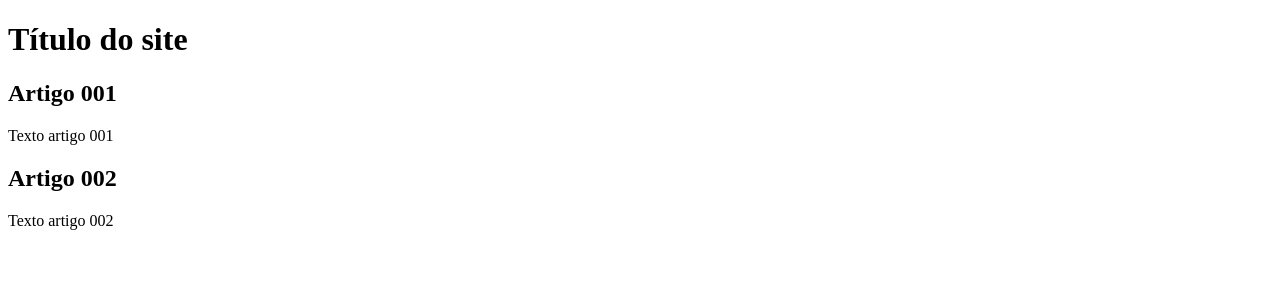
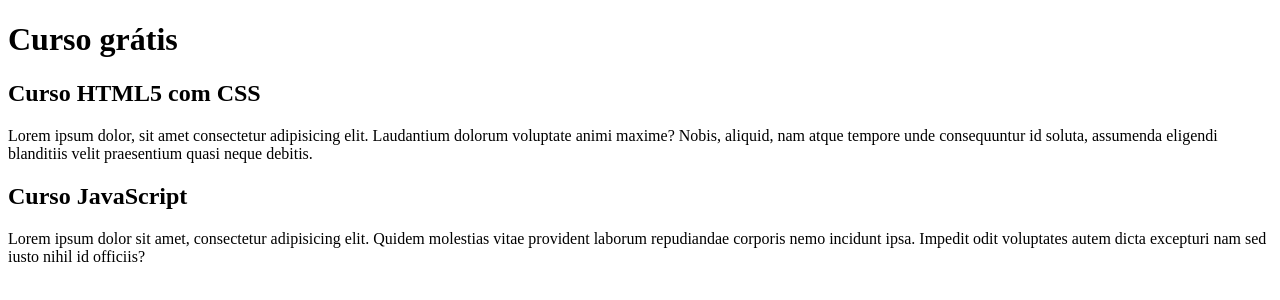
Before and after one commit to NogMariana/projeto-site, a plain HTML site: page index.html in a window 1280 px wide. Drawn offline with Linux system fonts and the light colour scheme.

Commit message:
Comecei conteudo

```diff
--- a/index.html
+++ b/index.html
@@ -9,15 +9,15 @@
 <body>
     <main>
         <header>
-            <h1>Título do site</h1>
+            <h1>Curso grátis</h1>
         </header>
         <article>
-            <h2>Artigo 001</h2>
-            <p>Texto artigo 001</p>
+            <h2>Curso HTML5 com CSS</h2>
+            <p>Lorem ipsum dolor, sit amet consectetur adipisicing elit. Laudantium dolorum voluptate animi maxime? Nobis, aliquid, nam atque tempore unde consequuntur id soluta, assumenda eligendi blanditiis velit praesentium quasi neque debitis.</p>
         </article>
         <article>
-            <h2>Artigo 002</h2>
-            <p>Texto artigo 002</p>
+            <h2>Curso JavaScript</h2>
+            <p>Lorem ipsum dolor sit amet, consectetur adipisicing elit. Quidem molestias vitae provident laborum repudiandae corporis nemo incidunt ipsa. Impedit odit voluptates autem dicta excepturi nam sed iusto nihil id officiis?</p>
         </article>
     </main>
 </body>
```
